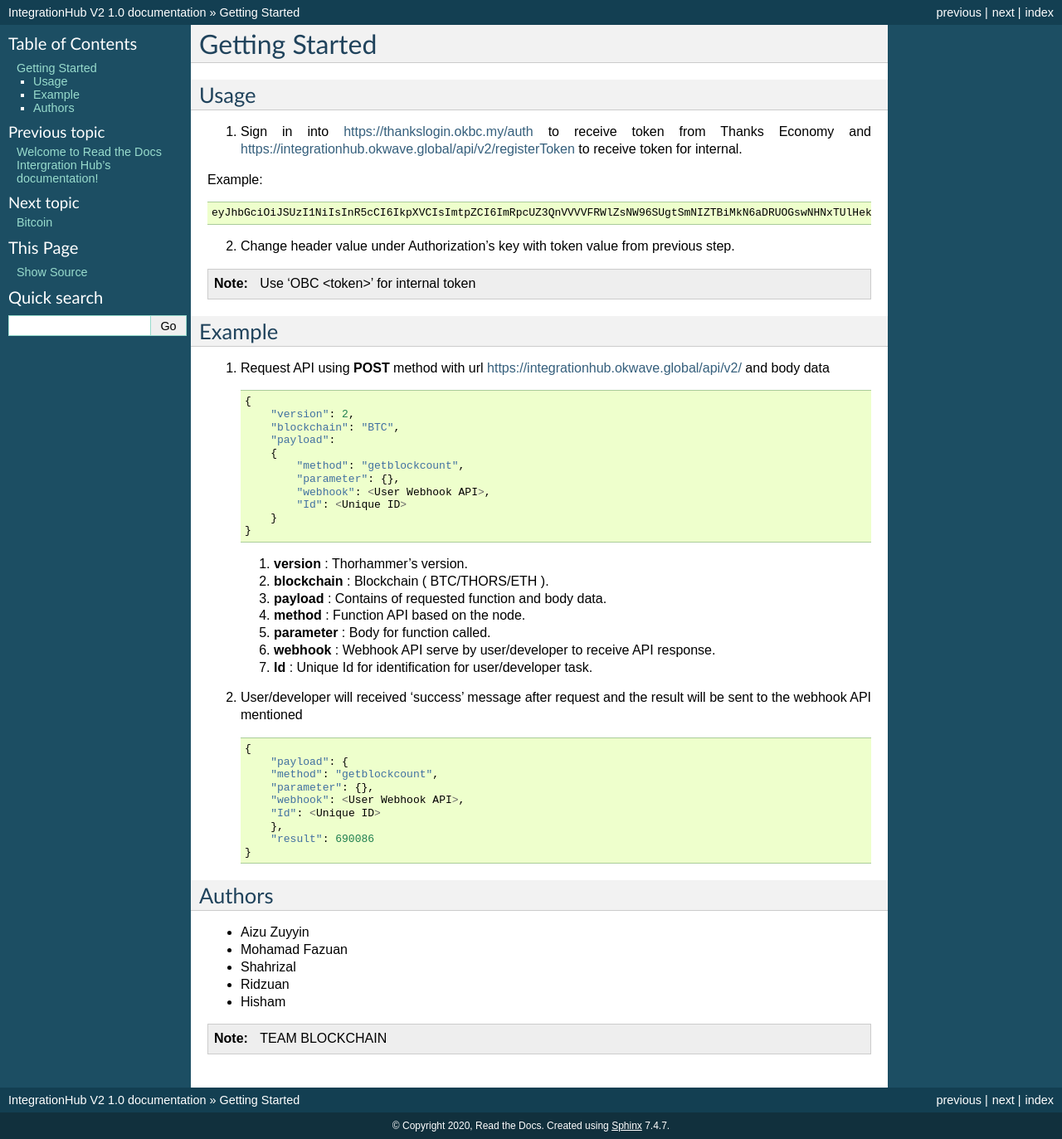
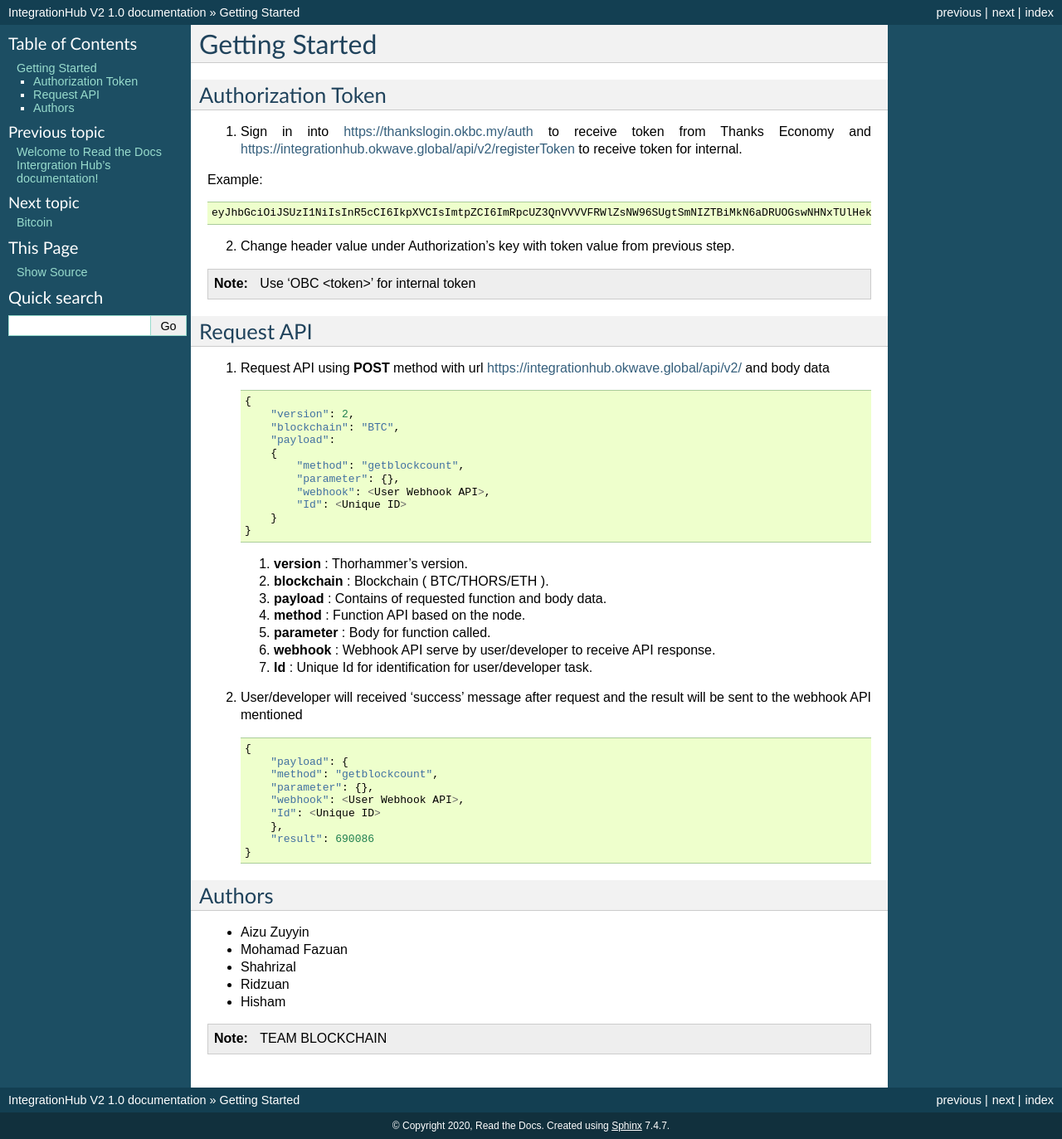
Before and after one commit to bcnodeobc/thorhammer, a Sphinx documentation site: the page built from docs/getting-started.rst, in a window 1280 px wide. Shown: the whole page at 83% size. Built offline with Sphinx 7.4.7, drawn with Linux system fonts in a browser that asks for light colours.

Commit message:
changed: changed getting started title

```diff
--- a/docs/getting-started.rst
+++ b/docs/getting-started.rst
@@ -1,8 +1,8 @@
 Getting Started
 ---------------
 
-Usage
-=====
+Authorization Token
+===================
 
 1. Sign in into https://thankslogin.okbc.my/auth to receive token from Thanks Economy and https://integrationhub.okwave.global/api/v2/registerToken to receive token for internal.
 
@@ -15,8 +15,8 @@ Example::
 .. note::  Use 'OBC <token>' for internal token
 
 
-Example
-=======
+Request API
+===========
 
 1. Request API using **POST** method with url https://integrationhub.okwave.global/api/v2/ and body data ::
 
```
